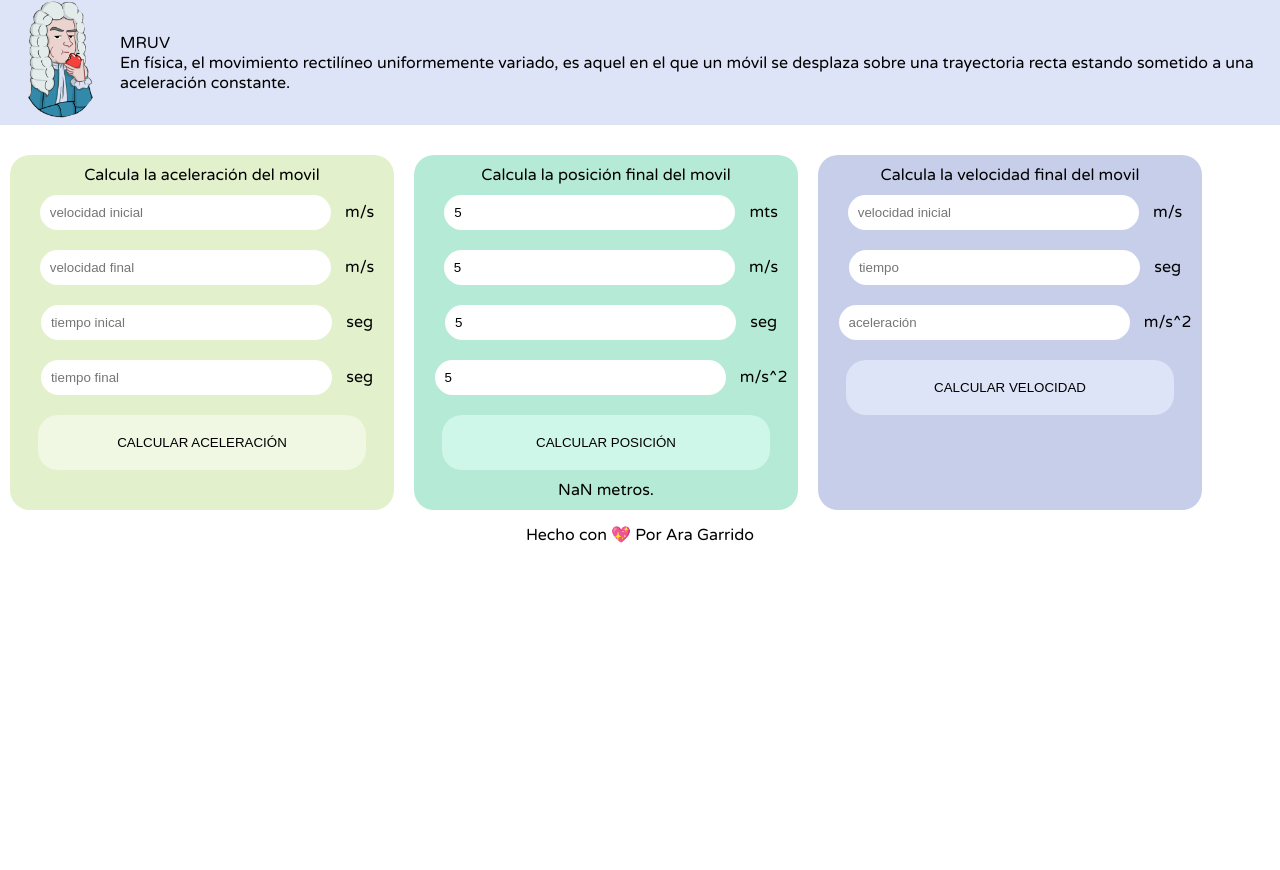
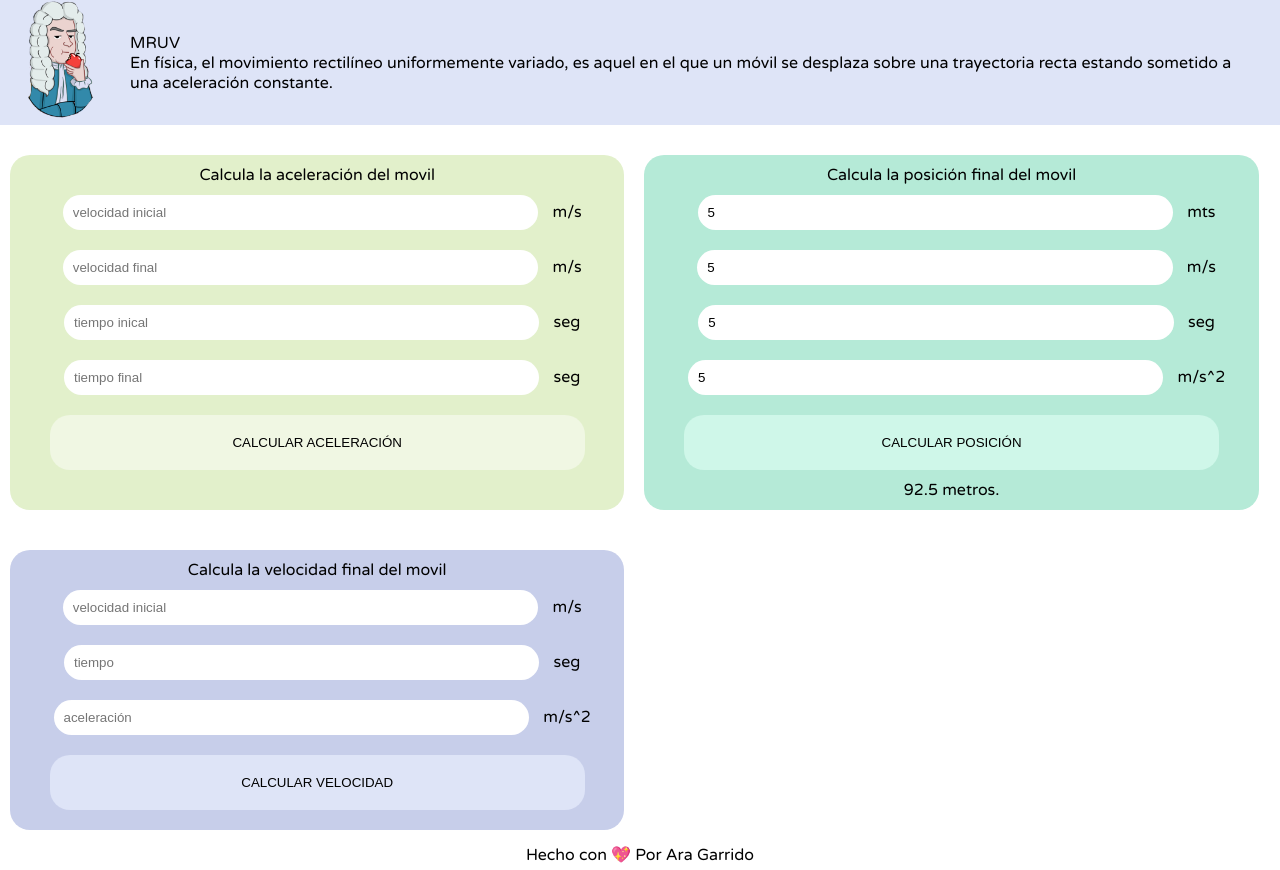
Before and after one commit to invitacionesweb/newtbot, a plain HTML site: page mruv.html in a window 1280 px wide. Both pictures are taken after typing "5", "5", "5", "5" into the empty fields and a click on the button "CALCULAR POSICIÓN". Before the commit the page ends 800 px from the top, so only its background shows below. Drawn offline with Linux system fonts and the light colour scheme.

Commit message:
ACTUALIZAR

```diff
--- a/mruv.js
+++ b/mruv.js
@@ -5,7 +5,7 @@ function aceleracionMovil(velocidadfinal,velocidadinicial, tiempofinal, tiempoin
  }
 
  function posicionMovil(posicioninicial2, velocidadinicial2, tiempo2, aceleracion2) {
-    return parseInt(posicioninicial2) + parseInt(velocidadinicial2);
+    return  parseInt(posicioninicial2) + parseInt(velocidadinicial2 * tiempo2) + ((aceleracion2 * (tiempo2 * tiempo2))/2);
 
 }
 
@@ -39,7 +39,7 @@ function calcularPosicion() {
     const value7 = input7.value;
     const value8 = input8.value;
 
-    const posicion = aceleracionMovil(value5, value6, value7, value8);
+    const posicion = posicionMovil(value5, value6, value7, value8);
 
     resultPosicion.innerText = posicion + " metros.";
 }
--- a/stylemru.css
+++ b/stylemru.css
@@ -9,6 +9,8 @@ html {
 .container {
     display: flex;
     flex-wrap: wrap;
+    margin: auto;
+    padding: auto;
 }
 
 .c0{
@@ -95,6 +97,6 @@ footer {
 
 @media(min-width:520px){
     .c1, .c2, .c3, .c4 {
-        width: 30%;
+        width: 48%;
     }
 }
--- a/stylemruv.css
+++ b/stylemruv.css
@@ -28,7 +28,8 @@ html {
     justify-content: center;
 }
 .c0 .title {
-    justify-content: flex-end;
+    justify-content: center;
+    padding: 20px 20px 20px 10px;
 }
 
 
@@ -95,6 +96,6 @@ footer {
 
 @media(min-width:520px){
     .c1, .c2, .c3, .c4 {
-        width: 30%;
+        width: 48%;
     }
 }
```
Also changed, not shown: index.html (+2 -3 lines), style.css (+14 -1 lines), 1 other file.
